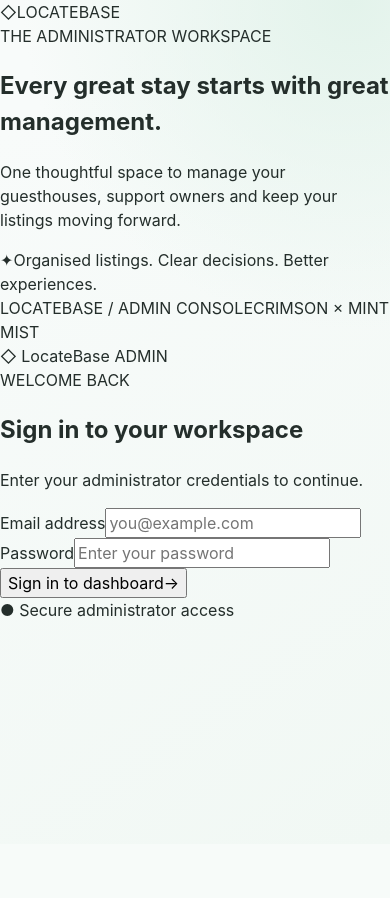
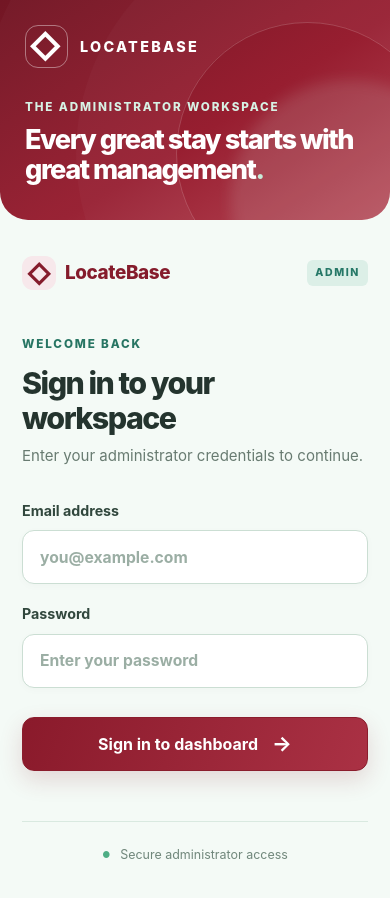
Before and after one commit to tresford23019012/Manchester_city_Deployment, a React (Vite) app in the folder web/: page / in a window 390 px wide. Shown: the top 898 px of the page. Before the commit the page ends 844 px from the top, so only its background shows below. Built offline with nearby package versions, Linux system fonts and the light colour scheme; no server answers.

Commit message:
style(web): polished crimson and mint mist responsive login experience

```diff
--- a/web/src/index.css
+++ b/web/src/index.css
@@ -250,3 +250,105 @@ body {
 @media (prefers-reduced-motion: reduce) {
   .admin-nav a, .w3r .w3r-table tbody tr { transition: none; }
 }
+
+
+/* LocateBase sign-in experience — scoped so admin pages retain their layout. */
+.login-shell {
+  min-height: 100vh;
+  display: grid;
+  grid-template-columns: minmax(0, 1.07fr) minmax(380px, .93fr);
+  background: #f4faf6;
+  isolation: isolate;
+}
+.login-story {
+  position: relative;
+  display: flex;
+  flex-direction: column;
+  justify-content: space-between;
+  overflow: hidden;
+  min-height: 100vh;
+  padding: clamp(30px, 4.5vw, 70px);
+  color: #fff;
+  background: linear-gradient(148deg, #721624 0%, #971e30 56%, #b74756 100%);
+}
+.login-story::before {
+  content: "";
+  position: absolute;
+  width: 67vw;
+  max-width: 850px;
+  aspect-ratio: 1;
+  border: 1px solid rgba(255,255,255,.18);
+  border-radius: 50%;
+  top: 10%;
+  left: 45%;
+  box-shadow: 0 0 0 100px rgba(255,255,255,.025), 0 0 0 200px rgba(255,255,255,.022);
+  pointer-events: none;
+}
+.login-story::after {
+  content: "";
+  position: absolute;
+  width: 240px;
+  height: 240px;
+  border-radius: 50%;
+  background: rgba(216, 238, 229, .13);
+  filter: blur(7px);
+  right: -80px;
+  bottom: -100px;
+  pointer-events: none;
+}
+.login-story__top, .login-story__body, .login-story__bottom { position: relative; z-index: 1; }
+.login-story__top { display: flex; align-items: center; gap: 12px; font-size: 1rem; letter-spacing: .16em; font-weight: 850; }
+.login-story__mark { display: grid; place-items: center; width: 43px; height: 43px; border: 1px solid rgba(255,255,255,.4); border-radius: 13px; font-size: 2rem; line-height: 1; }
+.login-story__body { max-width: 560px; margin: 78px 0; }
+.login-eyebrow { display: inline-block; font-size: .73rem; letter-spacing: .16em; font-weight: 800; }
+.login-story .login-eyebrow { color: #d7f1e4; }
+.login-story h1 { color: #fff; font-size: clamp(2.7rem, 4.4vw, 5.1rem); font-weight: 850; line-height: 1.1; letter-spacing: -.055em; margin: 18px 0 28px; }
+.login-story__dot { color: #c7ecd9; }
+.login-story__body > p { color: #f7e4e7; font-size: clamp(1rem, 1.4vw, 1.17rem); line-height: 1.75; max-width: 460px; }
+.login-story__feature { margin-top: 46px; display: flex; align-items: center; gap: 15px; font-size: .87rem; color: #fff; }
+.login-story__feature > span:first-child { display: grid; place-items: center; flex: 0 0 40px; height: 40px; border-radius: 12px; background: rgba(220,246,232,.16); color: #d9f2e6; font-size: 1.4rem; }
+.login-story__bottom { display: flex; flex-wrap: wrap; justify-content: space-between; gap: 14px; padding-top: 24px; border-top: 1px solid rgba(255,255,255,.23); color: #f2dce1; font-size: .68rem; font-weight: 800; letter-spacing: .12em; }
+.login-panel { display: flex; align-items: center; justify-content: center; padding: clamp(24px, 5vw, 76px); min-width: 0; }
+.login-panel__inner { width: min(100%, 465px); }
+.login-panel__brand { display: flex; align-items: center; gap: 9px; margin-bottom: clamp(52px, 8vh, 95px); color: #851c2c; font-size: 1.18rem; font-weight: 850; letter-spacing: -.02em; }
+.login-panel__brandmark { display: grid; place-items: center; width: 34px; height: 34px; border-radius: 11px; background: #f7e8eb; font-size: 1.55rem; }
+.login-panel__brandlabel { color: #267867; margin-left: auto; font-size: .66rem; letter-spacing: .15em; border-radius: 6px; background: #dcefe7; padding: 5px 8px; }
+.login-panel__intro .login-eyebrow { color: #277563; }
+.login-panel__intro h2 { color: #24342e; margin: 12px 0 10px; font-weight: 850; font-size: clamp(1.9rem, 2.6vw, 2.65rem); line-height: 1.14; letter-spacing: -.05em; }
+.login-panel__intro p { color: #687b71; margin: 0 0 32px; font-size: .94rem; }
+.login-form { display: grid; gap: 19px; }
+.login-form label { display: grid; gap: 9px; color: #31473d; font-weight: 700; font-size: .89rem; }
+.login-form input { display: block; width: 100%; height: 54px; border-radius: 12px; border: 1px solid #cbded3; background: #fff; padding: 0 17px; color: #26352f; font-size: .98rem; outline: none; box-shadow: 0 2px 8px rgba(26,57,42,.025); }
+.login-form input::placeholder { color: #9baea4; }
+.login-form input:focus { border-color: #459981; box-shadow: 0 0 0 4px rgba(131,195,166,.22); }
+.login-form button { width: 100%; min-height: 54px; margin: 0; border-radius: 12px; font-weight: 750; }
+.login-form .login-submit { display: flex; align-items: center; justify-content: center; gap: 14px; margin-top: 10px; border: 1px solid #8b1d2d; color: white; background: linear-gradient(110deg, #8a1a2b, #aa3144); box-shadow: 0 9px 23px rgba(136,29,47,.16); }
+.login-form .login-submit:hover:not(:disabled) { background: #731322; box-shadow: 0 11px 25px rgba(136,29,47,.23); }
+.login-form .login-submit:disabled { opacity: .65; }
+.login-form .login-submit span { font-size: 1.3rem; }
+.login-form .login-switch { border: 1px solid #d9e8e0; background: transparent; color: #6f2837; }
+.login-form .login-switch:hover { background: #e7f4ee; }
+.login-alert { margin-top: 18px; padding: 13px 16px; color: #8c2639; border: 1px solid #efcdd4; background: #fdf1f3; border-radius: 12px; font-size: .89rem; line-height: 1.5; }
+.login-panel__footer { display: flex; align-items: center; justify-content: center; gap: 10px; border-top: 1px solid #d9e9e0; padding-top: 24px; margin-top: clamp(48px, 8vh, 96px); font-size: .78rem; color: #70877b; }
+.login-panel__footer span { font-size: .55rem; color: #4eae85; }
+.login-loading { min-height: 100vh; display: flex; flex-direction: column; align-items: center; justify-content: center; gap: 12px; background: linear-gradient(145deg, #fff, #e3f3ea); color: #7b1423; font-weight: 750; }
+.login-loading__mark { display: grid; place-items: center; background: #fae7eb; border-radius: 19px; width: 74px; height: 74px; font-size: 2.8rem; }
+@media (max-width: 900px) {
+ .login-shell { grid-template-columns: minmax(0, .8fr) minmax(340px, 1fr); }
+ .login-story { padding: 32px; }
+ .login-story h1 { font-size: clamp(2.2rem, 4.5vw, 3.7rem); }
+ .login-story__bottom { flex-direction: column; }
+ .login-panel { padding: 34px; }
+}
+@media (max-width: 700px) {
+ .login-shell { display: flex; flex-direction: column; }
+ .login-story { min-height: 220px; padding: 25px 25px 35px; border-radius: 0 0 28px 28px; }
+ .login-story__top { font-size: .9rem; }
+ .login-story__body { margin: 25px 0 0; }
+ .login-story h1 { font-size: clamp(1.7rem, 6vw, 2.3rem); max-width: 420px; margin: 8px 0 0; }
+ .login-story__body > p, .login-story__feature, .login-story__bottom { display: none; }
+ .login-panel { flex: 1; padding: 36px 22px 50px; align-items: flex-start; }
+ .login-panel__brand { margin-bottom: 40px; }
+ .login-panel__footer { margin-top: 50px; }
+}
+@media (prefers-reduced-motion: reduce) { .login-form button { transition: none; } }
```
